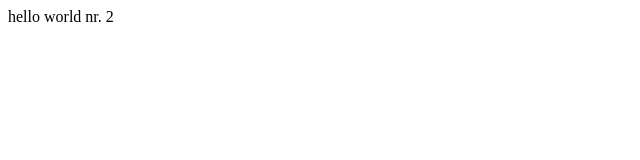
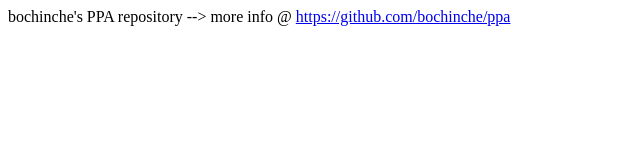
Before and after one commit to bochinche/ppa, a plain HTML site: page index.html in a window 1280 px wide. Shown: the whole page, without its empty margins (0-640 px from the left). Drawn offline with Linux system fonts and the light colour scheme.

Commit message:
added packages and updated some documentation

```diff
--- a/index.html
+++ b/index.html
@@ -6,6 +6,7 @@
 <meta name="keywords" content="html tutorial template">
 </head>
 <body>
-hello world nr. 2
+bochinche's PPA repository
+--> more info @ <A HREF="https://github.com/bochinche/ppa"> https://github.com/bochinche/ppa </A>
 </body>
 </html>
```
Also changed, not shown: 4 other files.
